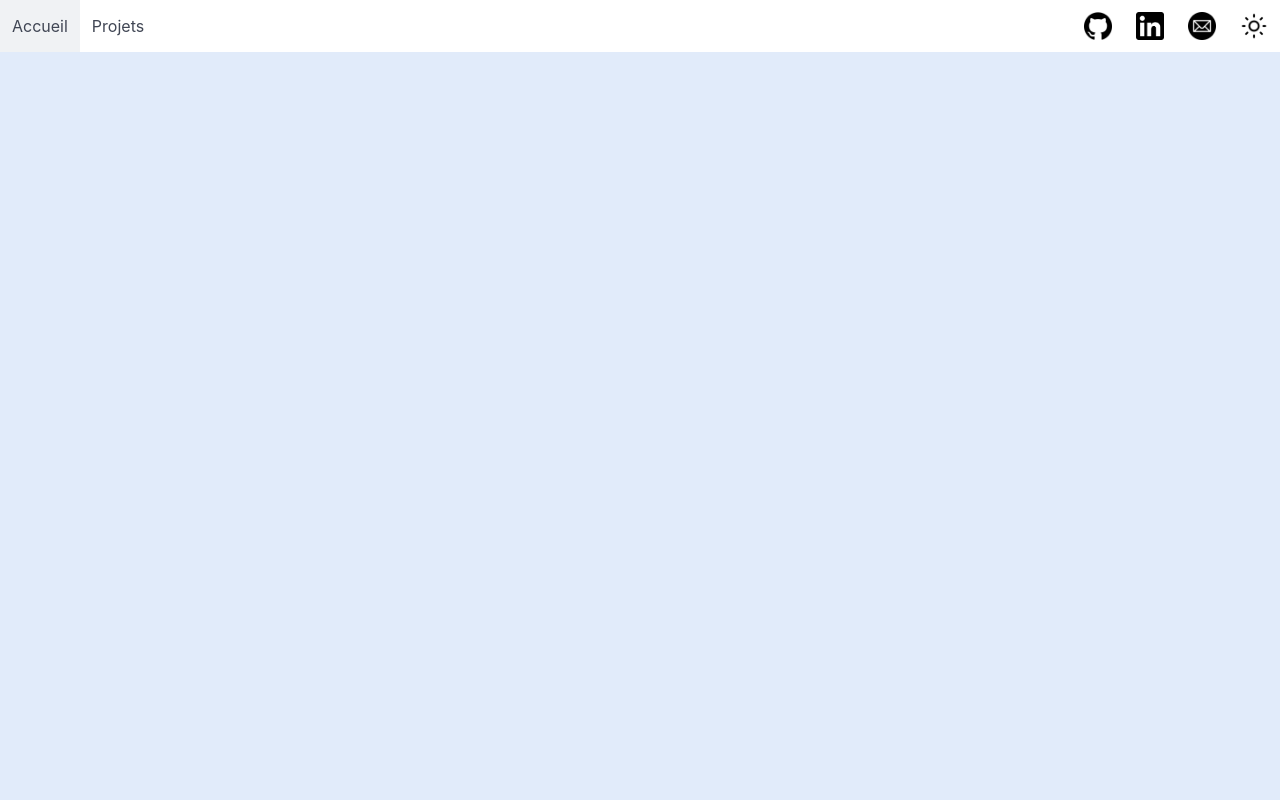
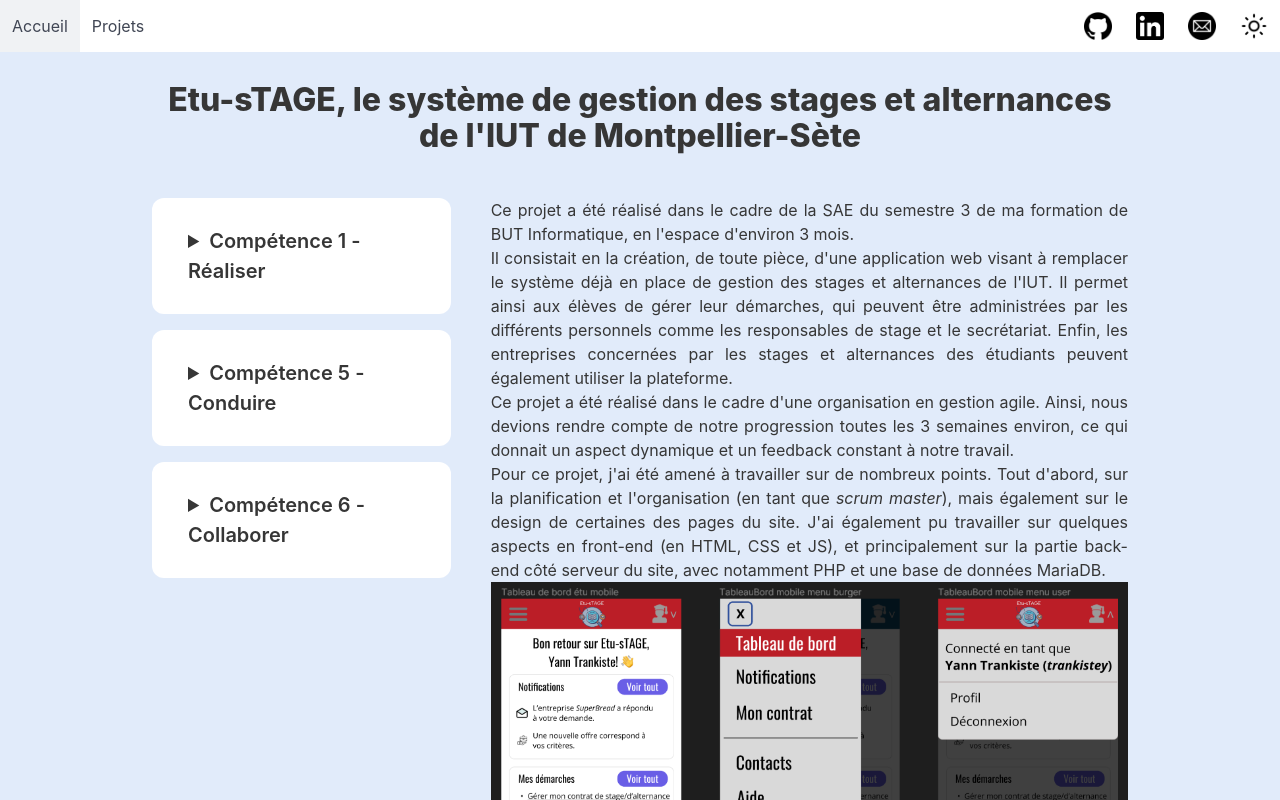
Before and after one commit to ivelter/portfolio, a Vue app: page /projets/etustage in a window 1280 px wide. Before the commit this address had no page. Shown: the top 800 px of the page. Built offline with nearby package versions, Linux system fonts and the light colour scheme.

Commit message:
🗣️Added two new projects

```diff
--- a/src/router/index.ts
+++ b/src/router/index.ts
@@ -4,6 +4,8 @@ import ProjectsPreview from '@/views/ProjectsPreview.vue'
 import PortfolioIUT from '@/views/PortfolioIUT.vue'
 import Project_EventManager from '@/views/projects/Project_EventManager.vue'
 import Project_TrelloTrolle from '@/views/projects/Project_TrelloTrolle.vue'
+import Project_CGJ2024 from '@/views/projects/Project_CGJ2024.vue'
+import Project_Etustage from '@/views/projects/Project_Etustage.vue'
 
 const router = createRouter({
   history: createWebHistory(import.meta.env.BASE_URL),
@@ -38,6 +40,16 @@ const router = createRouter({
       name: 'project_trellotrolle',
       component: Project_TrelloTrolle
     },
+    {
+      path: '/projets/cgj2024',
+      name: 'project_cgj2024',
+      component: Project_CGJ2024
+    },
+    {
+      path: '/projets/etustage',
+      name: 'project_etustage',
+      component: Project_Etustage
+    },
   ]
 })
 
--- /dev/null
+++ b/src/views/projects/Project_CGJ2024.vue
@@ -0,0 +1,106 @@
+<script setup lang="ts">
+import { type AccordionItem, Competences } from '@/types.ts'
+import AccordionSection from '@/components/AccordionSection.vue'
+
+const competences: AccordionItem[] = [
+  {
+    category: Competences.optimiser,
+    summary: 'Compétence 1 - Réaliser',
+    details:
+      "Avec l'ensemble de mon groupe, nous avons réalisé l'entièreté du jeu, " +
+      "de sa conception à sa programmation, sur un thème donné."
+  },
+  {
+    category: Competences.collaborer,
+    summary: 'Compétence 6 - Collaborer',
+    details:
+      "Le travail étant réalisé en équipe, il a fallu s'organiser, " +
+      "d'autant plus que les contraintes de temps pour réaliser le projet étaient courtes. " +
+      "Avec l'accord du groupe, j'ai rapidement pris des décisions afin d'être le mieux organisé possible, " +
+      'en organisant la priorisation des tâches à réaliser, comme le code du mouvement du joueur, ' +
+      'dont une majorité du reste du projet dépendait. ' +
+      "J'estime donc avoir validé les niveaux 2 et 3 de cette compétence.",
+  },
+]
+</script>
+
+<template>
+  <div class="project-container is-fullwidth-mobile">
+    <h1 class="title mt-6">Fallen Tale (CGJ 2024)</h1>
+    <div class="project-content columns is-multiline is-variable is-5">
+      <!-- Accordion Section -->
+      <div class="column is-one-third-desktop is-full-mobile">
+        <AccordionSection :items="competences" />
+      </div>
+      <!-- Text Section -->
+      <div class="column is-two-thirds-desktop is-full-mobile has-text-justified">
+        <p class="subtitle">Présentation du projet</p>
+        <p>
+          Ce jeu a été réalisé dans le cadre de la Code Game Jam 2024.
+          J'ai, avec mon équipe de 6 personnes, réalisé ce jeu en partant de zéro,
+          en environ 30 heures, sur le thème "Légende éthérée".
+        </p>
+        <p>
+          Vous pouvez retrouver le projet
+          <a href="https://brichoco.itch.io/fallentale" target="_blank">
+            ici.
+          </a>
+        </p>
+
+        <p class="subtitle mt-3">Réalisation du projet</p>
+        <p>
+          Nous avons programmé le jeu avec le moteur open-source Godot.
+        </p>
+        <p>
+          Pour mener à bien le projet, nous avons également utilisé d'autres outils,
+          tels que
+          <a href="https://github.com/ivelter/cgj2024" target="_blank">
+            GitHub
+          </a>
+          et Trello.
+        </p>
+
+        <p class="subtitle mt-3">Finalité du projet</p>
+        <p>
+          Bien que nous n'ayons pas remporté le premier prix, notre jeu faisait
+          partie des sélections du jury.
+        </p>
+
+        <iframe class="pt-5" width="560" height="315" src="https://www.youtube-nocookie.com/embed/LCAFtoAHAB0?si=Dxm3PGo3Zezsw1j4" title="YouTube video player" frameborder="0" allow="accelerometer; autoplay; clipboard-write; encrypted-media; gyroscope; picture-in-picture; web-share" referrerpolicy="strict-origin-when-cross-origin" allowfullscreen></iframe>
+      </div>
+    </div>
+  </div>
+</template>
+
+<style scoped>
+.project-container {
+  padding: 1.5rem;
+  width: 80%;
+}
+
+@media (max-width: 1024px) {
+  .project-container {
+    width: 100%;
+  }
+}
+
+.project-content {
+  margin-top: 1.5rem;
+}
+
+.project-container h1 {
+  text-align: center;
+}
+
+.project-container h1,
+.project-container h2,
+.project-container p,
+.project-container ul {
+  color: var(--primary-text-color);
+}
+
+.subtitle {
+  margin-bottom: 0;
+  font-weight: bold;
+}
+</style>
--- /dev/null
+++ b/src/views/projects/Project_Etustage.vue
@@ -0,0 +1,102 @@
+<script setup lang="ts">
+import { type AccordionItem, Competences } from '@/types.ts'
+import AccordionSection from '@/components/AccordionSection.vue'
+
+const competences: AccordionItem[] = [
+  {
+    category: Competences.optimiser,
+    summary: 'Compétence 1 - Réaliser',
+    details:
+      "Niveaux 1 et 2: " +
+      "Il a fallu concevoir et réaliser l'ensemble de l'application à partir " +
+      "des contraintes données au fur et à mesure par le client."
+  },
+  {
+    category: Competences.conduire,
+    summary: 'Compétence 5 - Conduire',
+    details:
+      "Niveaux 1 et 2: " +
+      "Il a fallu respecter au mieux les besoins du client."
+  },
+  {
+    category: Competences.collaborer,
+    summary: 'Compétence 6 - Collaborer',
+    details:
+      "Niveaux 1 et 2: " +
+      "L'organisation du projet s'est fait avec un product owner et un scrum master " +
+      "désignés. Les tâches étaient répartis avec l'accord de l'ensemble du groupe, et " +
+      "ces dernières étaient organisés avec des outils tels que GitLab et Trello."
+  },
+]
+</script>
+
+<template>
+  <div class="project-container is-fullwidth-mobile">
+    <h1 class="title mt-6">Etu-sTAGE, le système de gestion des stages et alternances de l'IUT de Montpellier-Sète</h1>
+    <div class="project-content columns is-multiline is-variable is-5">
+      <!-- Accordion Section -->
+      <div class="column is-one-third-desktop is-full-mobile">
+        <AccordionSection :items="competences" />
+      </div>
+      <!-- Text Section -->
+      <div class="column is-two-thirds-desktop is-full-mobile has-text-justified">
+        <p>
+          Ce projet a été réalisé dans le cadre de la SAE du semestre 3 de ma formation de BUT Informatique, en l'espace
+          d'environ 3 mois.
+        </p>
+        <p>
+          Il consistait en la création, de toute pièce, d'une application web visant à remplacer le système déjà en place
+          de gestion des stages et alternances de l'IUT. Il permet ainsi aux élèves de gérer leur démarches, qui peuvent être administrées
+          par les différents personnels comme les responsables de stage et le secrétariat. Enfin, les entreprises concernées par les stages
+          et alternances des étudiants peuvent également utiliser la plateforme.
+        </p>
+        <p>
+          Ce projet a été réalisé dans le cadre d'une organisation en gestion agile. Ainsi, nous devions rendre compte de notre
+          progression toutes les 3 semaines environ, ce qui donnait un aspect dynamique et un feedback constant à notre travail.
+        </p>
+        <p>
+          Pour ce projet, j'ai été amené à travailler sur de nombreux points. Tout d'abord, sur la planification et l'organisation
+          (en tant que <i>scrum master</i>), mais également sur le design de certaines des pages du site. J'ai également pu travailler sur
+          quelques aspects en front-end (en HTML, CSS et JS), et principalement sur la partie back-end côté serveur du site, avec notamment
+          PHP et une base de données MariaDB.
+        </p>
+        <img src="/img/projects/etustage/figma-mobile.png" alt="figma mobile">
+        <img src="/img/projects/etustage/figma-dashboard.png" alt="figma dashboard">
+        <img src="/img/projects/etustage/figma-convention.png" alt="figma convention">
+      </div>
+    </div>
+  </div>
+</template>
+
+<style scoped>
+.project-container {
+  padding: 1.5rem;
+  width: 80%;
+}
+
+@media (max-width: 1024px) {
+  .project-container {
+    width: 100%;
+  }
+}
+
+.project-content {
+  margin-top: 1.5rem;
+}
+
+.project-container h1 {
+  text-align: center;
+}
+
+.project-container h1,
+.project-container h2,
+.project-container p,
+.project-container ul {
+  color: var(--primary-text-color);
+}
+
+.subtitle {
+  margin-bottom: 0;
+  font-weight: bold;
+}
+</style>
```
